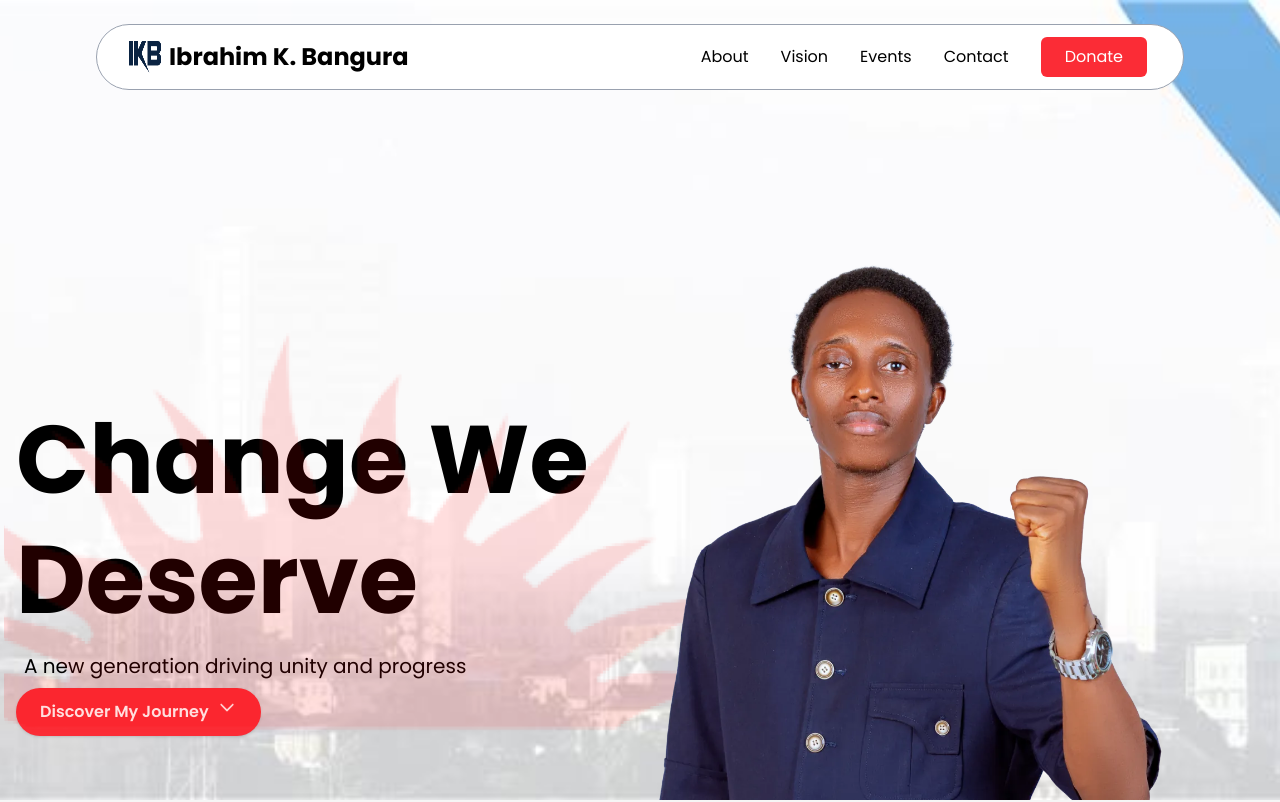
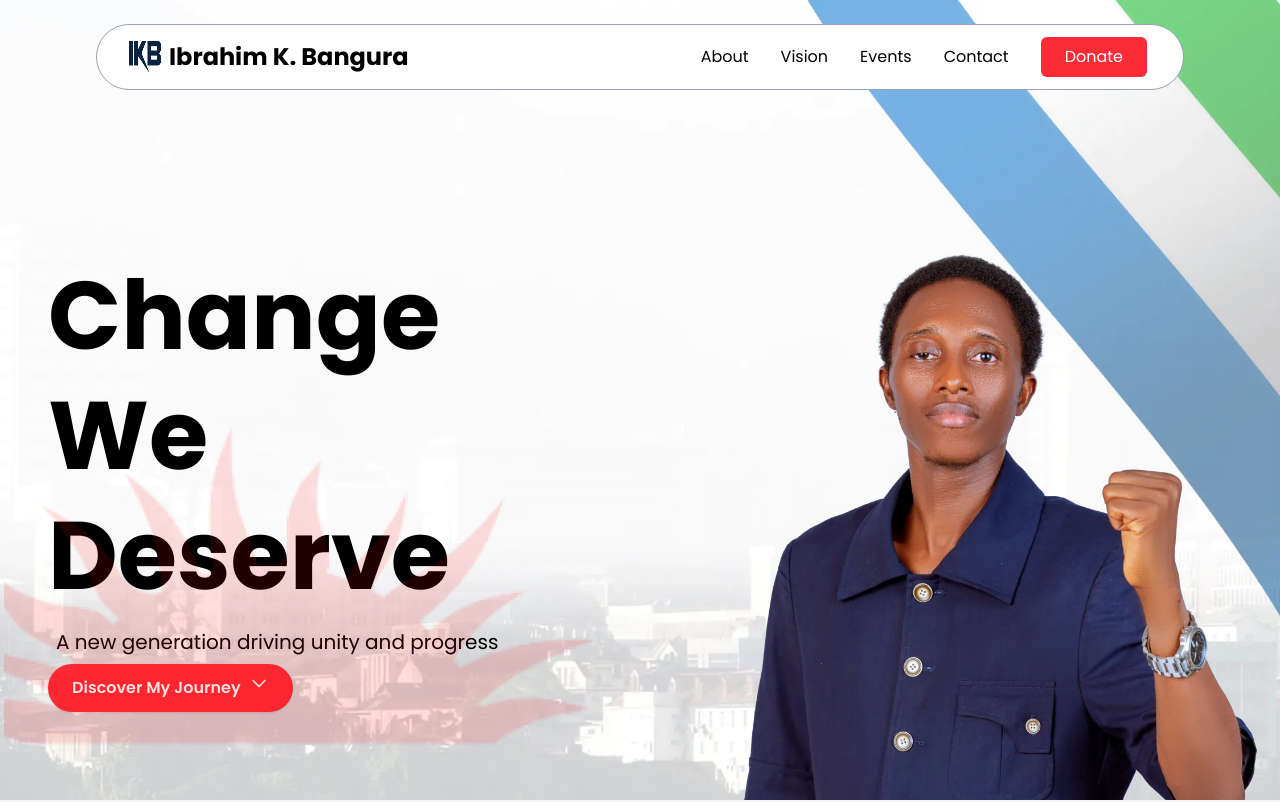
Before and after one commit to ideftbuild/apc-deputy-landing, a React (Vite) app: page / in a window 1280 px wide. Shown: the top 802 px of the page. Built offline with nearby package versions, Linux system fonts and the light colour scheme; no server answers.

Commit message:
fix: adjust layout for full responsiveness

```diff
--- a/src/App.css
+++ b/src/App.css
@@ -49,14 +49,14 @@ input {
 #hero {
     background-image: url("/img/image.jpeg");
     background-size: cover;
-    background-position: center;
+    background-position: top right;
     background-repeat: no-repeat;
 }
 
 @media (min-width: 768px) {
     #hero {
-        background-image: url("/img/test_bg.jpeg");
-        background-position: bottom center;
+        background-image: url("/img/bg_image_lg.webp");
+        background-position: contain;
     }
 }
 
--- a/src/components/Hero.tsx
+++ b/src/components/Hero.tsx
@@ -25,14 +25,12 @@ export default function Hero() {
   return (
     <section
       id="hero"
-      className="flex justify-center text-black top-0 sticky z-10 h-screen overflow-hidden"
+      className="flex text-black top-0 sticky z-10 h-screen overflow-hidden flex-col justify-end"
       style={{ opacity: scrollOpacity }}
     >
-      <div className="relative z-50 w-full h-full">
-        {/* Text Content - Centered */}
-
-        <div className="absolute text-center xl:text-left w-full xl:w-1/2 max-w-2xl top-[20%] left-1/2 translate-x-[-50%] xl:top-1/2 xl:left-[25%] pl-4">
-          <h1 className="text-5xl md:text-6xl lg:text-8xl font-extrabold leading-tight mb-3">
+      <div className="flex flex-col justify-end xl:flex-row relative z-50 w-full h-[80%]">
+        <div className="flex flex-col justify-center xl:justify-end xl:px-12 pb-2 xl:pb-22 text-center xl:text-left h-1/2 xl:w-full xl:h-full">
+          <h1 className="text-5xl md:text-6xl lg:text-7xl xl:text-8xl font-extrabold leading-tight mb-3">
             Change We Deserve
           </h1>
           <p className="text-base md:text-lg lg:text-xl lg:pl-2 mb-4 md:mb-2">
@@ -65,11 +63,11 @@ export default function Hero() {
           className="hidden md:block absolute inset-0 top-3/4 left-1/2 xl:top-2/3 xl:left-1 xl:translate-x-0 translate-x-[-50%] h-[50%] md:translate-y-[-50%]"
         />
         {/* Image Container - Always at bottom */}
-        <div className="absolute bottom-0 left-0 right-0 flex justify-center lg:justify-end lg:right-0 xl:left-auto mx-auto xl:mx-0 lg:w-3/4 xl:w-5/6 px-6 md:px-12 lg:px-24">
+        <div className="flex flex-col justify-end h-1/2 xl:w-full xl:h-full px-6 md:px-0">
           <img
             src="img/client_image.webp"
             alt="Hero image showing unity"
-            className="w-auto h-[40vh] sm:h-[45vh] md:h-[50vh] lg:h-[70vh] max-w-full object-contain object-bottom"
+            className="w-auto h-full max-w-full object-contain object-bottom"
           />
         </div>
       </div>
```
Also changed, not shown: public/img/test_bg.jpeg (deleted).
